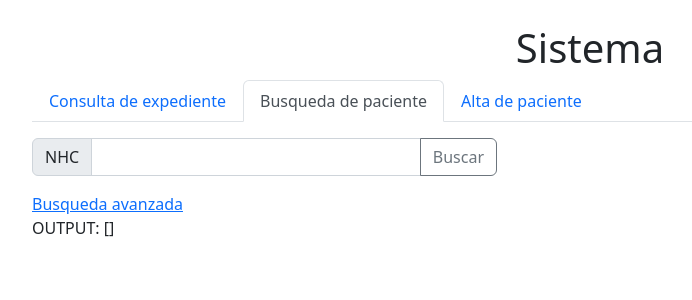
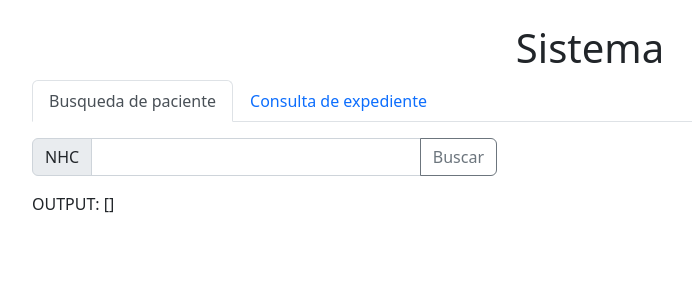
Before and after one commit to JoelCalvoB/buscador_angular, an Angular app: page /seeker in a window 1280 px wide. Shown: the top 300 px of the page, without its empty margins (50-742 px from the left). Built offline with nearby package versions, Linux system fonts and the light colour scheme.

Commit message:
consulta y oaciente

```diff
--- a/src/app/app.component.html
+++ b/src/app/app.component.html
@@ -7,14 +7,11 @@
   <div class="row">
     <div class="col">
         <ul class="nav nav-tabs" id="myTab" role="tablist">
+          <li class="nav-item" role="presentation">
+            <button class="nav-link" routerLink="/seeker" id="profile-tab" routerLinkActive="active" data-bs-toggle="tab" data-bs-target="#profile-tab-pane" type="button" role="tab" aria-controls="profile-tab-pane" aria-selected="false">Busqueda de paciente</button>
+          </li>
             <li class="nav-item" role="presentation">
               <button class="nav-link"  routerLink="/busquedaexpediente" id="home-tab" routerLinkActive="active" data-bs-toggle="tab" data-bs-target="#home-tab-pane" type="button" role="tab" aria-controls="home-tab-pane" aria-selected="true">Consulta de expediente</button>
-            </li>
-            <li class="nav-item" role="presentation">
-              <button class="nav-link" routerLink="/seeker" id="profile-tab" routerLinkActive="active" data-bs-toggle="tab" data-bs-target="#profile-tab-pane" type="button" role="tab" aria-controls="profile-tab-pane" aria-selected="false">Busqueda de paciente</button>
-            </li>
-            <li class="nav-item" role="presentation">
-              <button class="nav-link" routerLink="/user-register" id="contact-tab" routerLinkActive="active" data-bs-toggle="tab" data-bs-target="#contact-tab-pane" type="button" role="tab" aria-controls="contact-tab-pane" aria-selected="false">Alta de paciente</button>
             </li>
           </ul>
           <div class="tab-content" id="myTabContent">
--- a/src/app/screens/seeker/seeker/seeker.component.html
+++ b/src/app/screens/seeker/seeker/seeker.component.html
@@ -9,6 +9,13 @@
                 <button class="btn btn-outline-secondary" type="submit" id="inputGroupFileAddon04">Buscar</button>
             </div>
          </div>
+        </div>
+        <div *ngIf="noseencontraron" class="row">
+            <div class="col-12">
+                <div class="alert alert-danger" role="alert">
+                    No se encontraron datos. <a href="#"  (click)="vermas= !vermas;false">{{vermas?"Menos...":"Busqueda avanzada"}}</a>
+                  </div>
+            </div>
         </div>
         <ng-template #otro>
          <div class="col-7">
@@ -35,7 +42,7 @@
           </div>
         </ng-template>
         <div class="d-flex justify-content-between">
-            <a href="#"  (click)="vermas= !vermas;false">{{vermas?"Menos...":"Busqueda avanzada"}}</a>
+
             <button *ngIf="vermas" type="submit" class="btn btn-light mb-3">Buscar</button>
             <div></div>
         </div>
--- a/src/app/screens/seeker/seeker/seeker.component.ts
+++ b/src/app/screens/seeker/seeker/seeker.component.ts
@@ -16,6 +16,7 @@ export class SeekerComponent implements OnInit {
   public vermas:boolean = false;
   public arrayJsonBusqueda:any = [];
   public arrayGlobal:any;
+  public noseencontraron:boolean = false;
 
   constructor(private fb: FormBuilder , private prd: GenericService) { }
 
@@ -33,15 +34,27 @@ export class SeekerComponent implements OnInit {
   }
 
   public onSubmit() {
+    this.arrayJsonBusqueda = []
     console.log(this.Myform.valid);
     this.Myform.markAllAsTouched();
     let nombre = this.Myform.value.nhc;
   let Suburl = `${this.url}/PATIENT/SEARCH?format=json&token=it4s&firstName=${nombre.trim()}&middleName=&lastName=&gender&brithDate&nationalI`;
          this.prd.getObject(`${Suburl}`).subscribe((resp:any) =>{
+          debugger;
+            if(!Boolean(resp.body.patients) || resp.body.patients.length == 0){
+                this.noseencontraron = true;
+                return;
+            }
+            this.noseencontraron = false;
+
             this.buildShowjson(resp);
+
          })
 
     }
+
+
+
 
 
 
```
